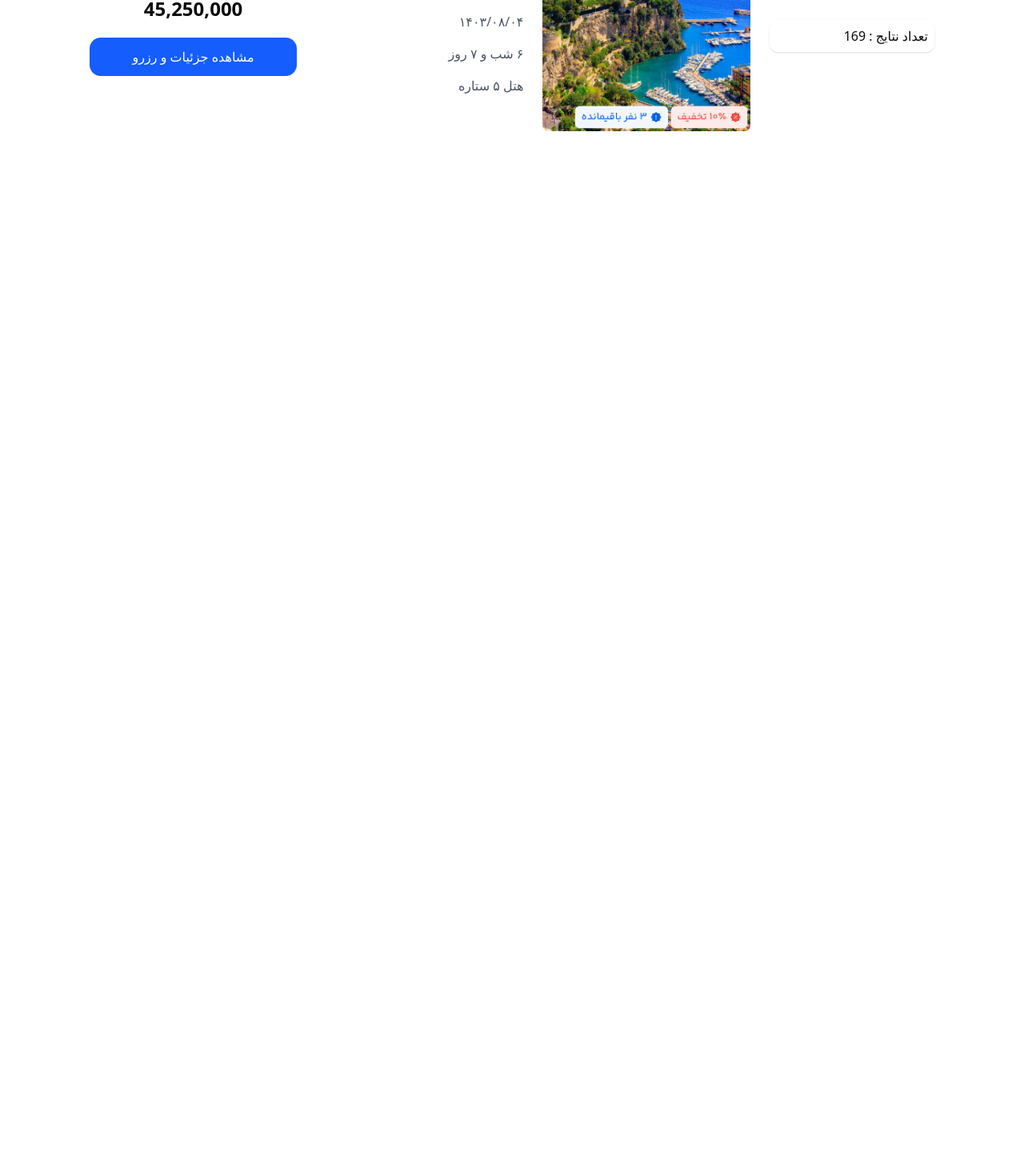
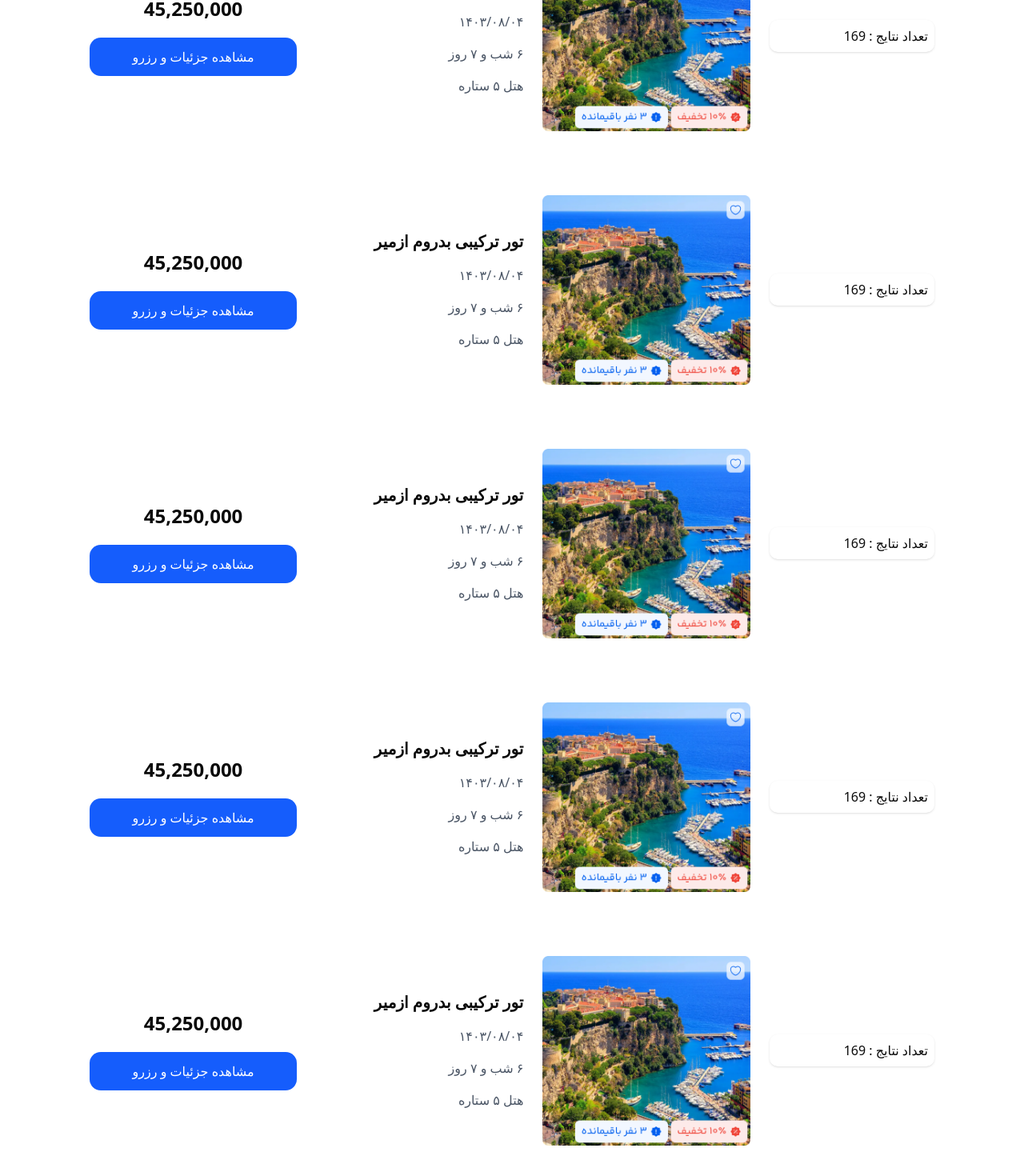
Before and after one commit to amindehnavi2005/tripjet, a Next.js app: page /outside-tours in a window 1280 px wide. Shown: the part 1233-2703 px from the top of the page at 80% size. Before the commit the page ends 1437 px from the top, so only its background shows below. Built offline with nearby package versions, Linux system fonts and the light colour scheme.

Commit message:
➕feat(outside-tours): add new cards

```diff
--- a/src/app/outside-tours/page.jsx
+++ b/src/app/outside-tours/page.jsx
@@ -30,6 +30,86 @@ const page = () => {
                     </div>
                 </div>
             </div>
+            <div className='flex items-center mt-20 mx-6 md:mx-28 gap-6 mb-10'>
+                <div className='flex-1'>
+                    <p className='shadow p-2 rounded-lg'>تعداد نتایج : 169</p>
+                </div>
+                <div className='flex-[4]'>
+                    <div className='grid grid-cols-3 gap-6 items-center'>
+                        <Image src={"/images/Ticket.png"} height={43} width={317} alt='تریپ جت' className='w-full' />
+                        <div className='flex flex-col gap-4'>
+                            <p className='font-bold text-xl'>تور ترکیبی بدروم ازمیر</p>
+                            <p className='text-gray-600'>۱۴۰۳/۰۸/۰۴</p>
+                            <p className='text-gray-600'>۶ شب و ۷ روز</p>
+                            <p className='text-gray-600'>هتل ۵ ستاره</p>
+                        </div>
+                        <div className='flex flex-col gap-5 text-center'>
+                            <p className='text-2xl font-bold'>45,250,000</p>
+                            <button className='bg-blue-600 text-white p-3 rounded-xl'>مشاهده جزئیات و رزرو</button>
+                        </div>
+                    </div>
+                </div>
+            </div>
+            <div className='flex items-center mt-20 mx-6 md:mx-28 gap-6 mb-10'>
+                <div className='flex-1'>
+                    <p className='shadow p-2 rounded-lg'>تعداد نتایج : 169</p>
+                </div>
+                <div className='flex-[4]'>
+                    <div className='grid grid-cols-3 gap-6 items-center'>
+                        <Image src={"/images/Ticket.png"} height={43} width={317} alt='تریپ جت' className='w-full' />
+                        <div className='flex flex-col gap-4'>
+                            <p className='font-bold text-xl'>تور ترکیبی بدروم ازمیر</p>
+                            <p className='text-gray-600'>۱۴۰۳/۰۸/۰۴</p>
+                            <p className='text-gray-600'>۶ شب و ۷ روز</p>
+                            <p className='text-gray-600'>هتل ۵ ستاره</p>
+                        </div>
+                        <div className='flex flex-col gap-5 text-center'>
+                            <p className='text-2xl font-bold'>45,250,000</p>
+                            <button className='bg-blue-600 text-white p-3 rounded-xl'>مشاهده جزئیات و رزرو</button>
+                        </div>
+                    </div>
+                </div>
+            </div>
+            <div className='flex items-center mt-20 mx-6 md:mx-28 gap-6 mb-10'>
+                <div className='flex-1'>
+                    <p className='shadow p-2 rounded-lg'>تعداد نتایج : 169</p>
+                </div>
+                <div className='flex-[4]'>
+                    <div className='grid grid-cols-3 gap-6 items-center'>
+                        <Image src={"/images/Ticket.png"} height={43} width={317} alt='تریپ جت' className='w-full' />
+                        <div className='flex flex-col gap-4'>
+                            <p className='font-bold text-xl'>تور ترکیبی بدروم ازمیر</p>
+                            <p className='text-gray-600'>۱۴۰۳/۰۸/۰۴</p>
+                            <p className='text-gray-600'>۶ شب و ۷ روز</p>
+                            <p className='text-gray-600'>هتل ۵ ستاره</p>
+                        </div>
+                        <div className='flex flex-col gap-5 text-center'>
+                            <p className='text-2xl font-bold'>45,250,000</p>
+                            <button className='bg-blue-600 text-white p-3 rounded-xl'>مشاهده جزئیات و رزرو</button>
+                        </div>
+                    </div>
+                </div>
+            </div>
+            <div className='flex items-center mt-20 mx-6 md:mx-28 gap-6 mb-10'>
+                <div className='flex-1'>
+                    <p className='shadow p-2 rounded-lg'>تعداد نتایج : 169</p>
+                </div>
+                <div className='flex-[4]'>
+                    <div className='grid grid-cols-3 gap-6 items-center'>
+                        <Image src={"/images/Ticket.png"} height={43} width={317} alt='تریپ جت' className='w-full' />
+                        <div className='flex flex-col gap-4'>
+                            <p className='font-bold text-xl'>تور ترکیبی بدروم ازمیر</p>
+                            <p className='text-gray-600'>۱۴۰۳/۰۸/۰۴</p>
+                            <p className='text-gray-600'>۶ شب و ۷ روز</p>
+                            <p className='text-gray-600'>هتل ۵ ستاره</p>
+                        </div>
+                        <div className='flex flex-col gap-5 text-center'>
+                            <p className='text-2xl font-bold'>45,250,000</p>
+                            <button className='bg-blue-600 text-white p-3 rounded-xl'>مشاهده جزئیات و رزرو</button>
+                        </div>
+                    </div>
+                </div>
+            </div>
         </div>
     )
 }
```
